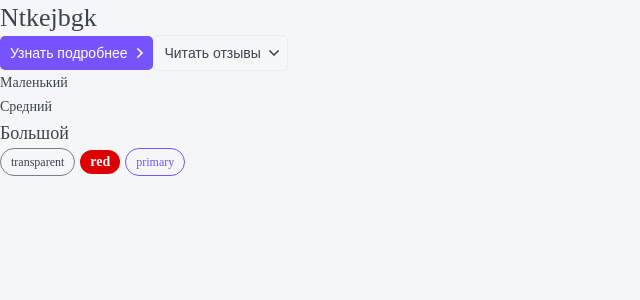
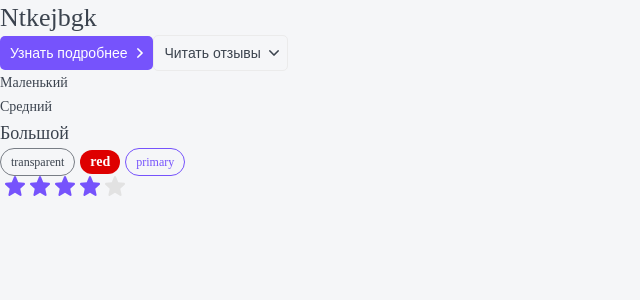
Before and after one commit to KizievDmitriy/next-app, a Next.js app: page / in a window 1280 px wide. Shown: the top 300 px of the page, without its empty margins (0-640 px from the left). Built offline with nearby package versions, Linux system fonts and the light colour scheme.

Commit message:
add raiting component(not editable)

```diff
--- /dev/null
+++ b/components/Raiting/Raiting.module.css
@@ -0,0 +1,7 @@
+.filled {
+  fill: var(--primeryColor);
+}
+.star {
+  margin-left: 5px;
+  cursor: pointer;
+}
--- /dev/null
+++ b/components/Raiting/Raiting.tsx
@@ -0,0 +1,34 @@
+import { RaitingProps } from "./RaitingProps"
+import s from "./Raiting.module.css"
+import cn from "classnames"
+import StarIcon from "./star.svg"
+import { useEffect, useState } from "react"
+
+export const Raiting = ({ isEditable = false, raiting, setRaiting, children, ...p }: RaitingProps): JSX.Element => {
+    const [raitingArr, setRaitingArr] = useState<JSX.Element[]>(new Array(5).fill(<></>));
+
+    const constructRaiting = (currentRaiting: number) => {
+        const updatedArr = raitingArr.map((r: JSX.Element, i: number) => {
+            return (
+                <StarIcon
+                    key={i}
+                    className={
+                        cn(s.star, {
+                            [s.filled]: i < currentRaiting,
+                        })}
+                />
+            )
+        });
+        setRaitingArr(updatedArr);
+    }
+
+    useEffect(() => {
+        constructRaiting(raiting);
+    }, [raiting]);
+
+    return (
+        <div {...p}>
+            {raitingArr.map((r, i) => (<span key={i}>{r}</span>))}
+        </div>
+    )
+}
--- /dev/null
+++ b/components/Raiting/RaitingProps.ts
@@ -0,0 +1,7 @@
+import { DetailedHTMLProps, HtmlHTMLAttributes } from "react";
+
+export interface RaitingProps extends DetailedHTMLProps<HtmlHTMLAttributes <HTMLDivElement>, HTMLDivElement>{
+    isEditable?: boolean;
+    raiting: number;
+    setRaiting?: (raiting: number) => void;
+}
--- a/components/index.ts
+++ b/components/index.ts
@@ -2,3 +2,4 @@ export * from './Htag/Htag'
 export * from './Button/Button'
 export * from './Ptag/Ptag'
 export * from './Tag/Tag'
+export * from './Raiting/Raiting'
--- a/pages/index.tsx
+++ b/pages/index.tsx
@@ -1,7 +1,7 @@
 import Head from 'next/head'
 // import Image from 'next/image'
 import { Montserrat } from '@next/font/google'
-import { Button, Htag, Ptag, Tag } from '../components'
+import { Button, Htag, Ptag, Raiting, Tag } from '../components'
 
 const montserrat = Montserrat({
   subsets: ['cyrillic'],
@@ -28,6 +28,7 @@ export default function Home() {
         <Tag>transparent</Tag>
         <Tag size='m' color='red'>red</Tag>
         <Tag size='m' color='primary'>primary</Tag>
+        <Raiting raiting={4} />
       </main>
     </>
   )
```
Also changed, not shown: components/Raiting/star.svg (added).
